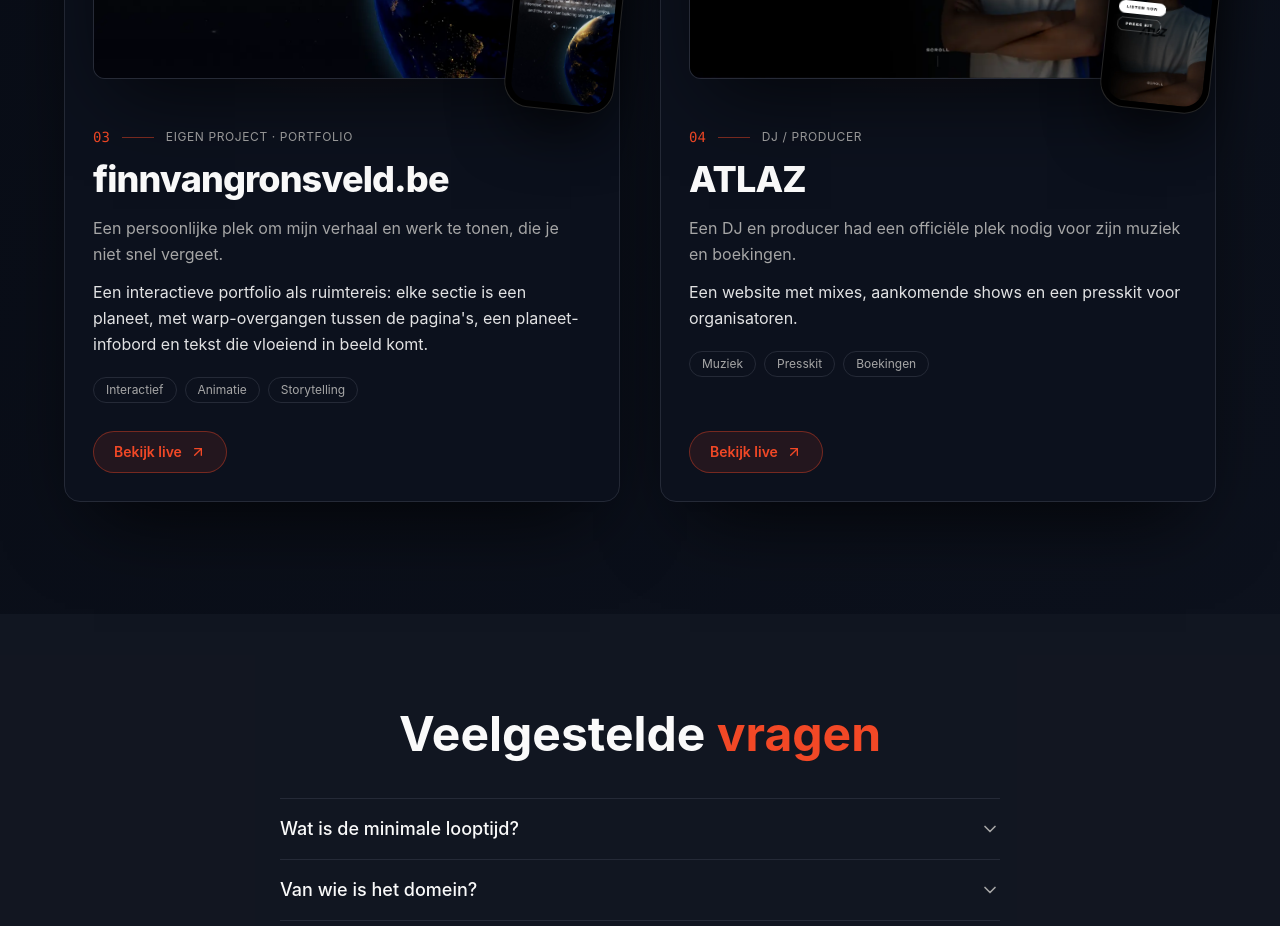
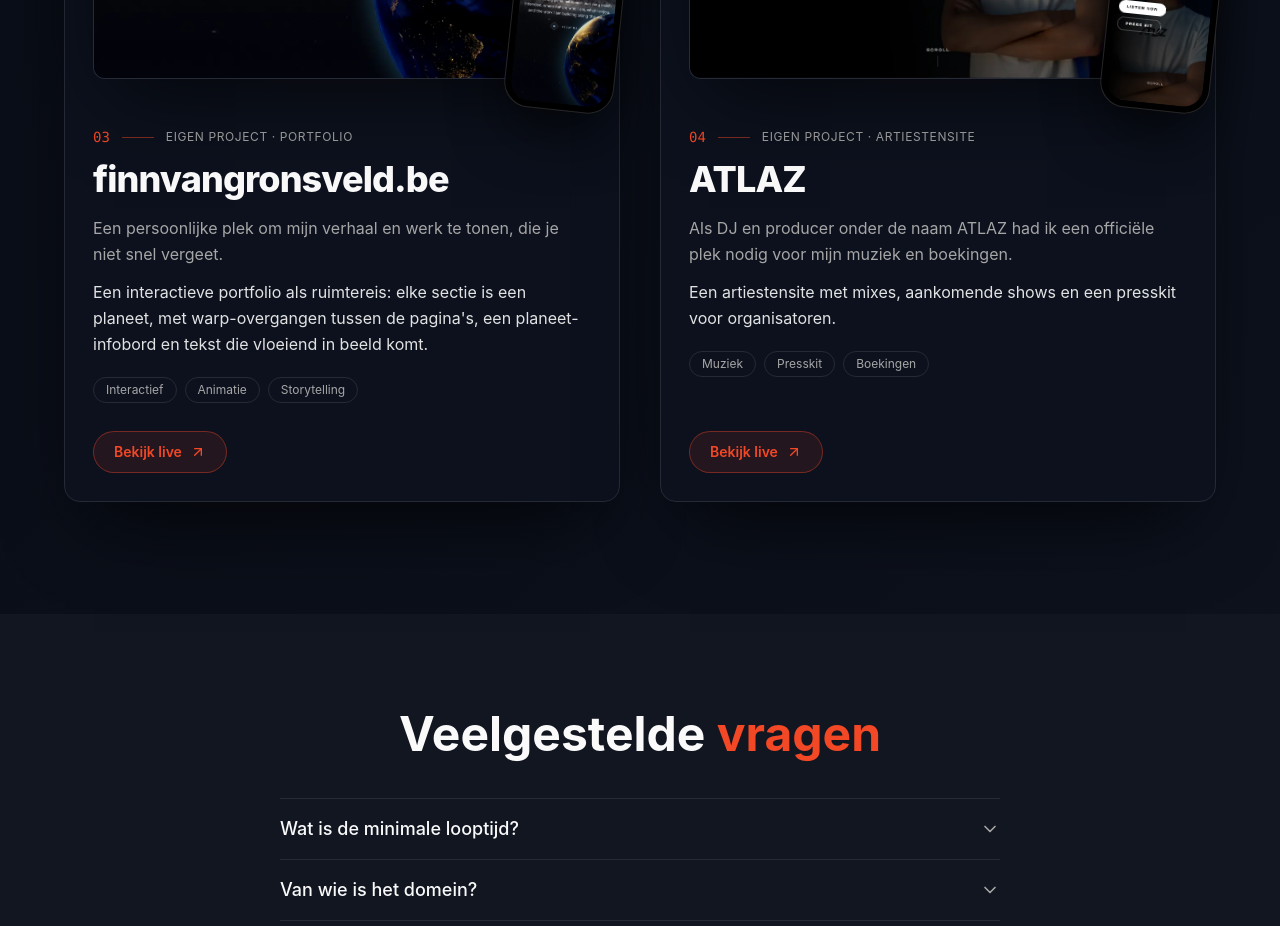
Before and after one commit to FlipForward/flipforward, a React (Vite) app: page / in a window 1280 px wide. Shown: the part 7220-8146 px from the top of the page. Built offline with nearby package versions, Linux system fonts and the light colour scheme.

Commit message:
fix(portfolio): ATLAZ als eigen project
Co-Authored-By: Claude Opus 5.5 <noreply@anthropic.com>

```diff
--- a/src/components/Portfolio.tsx
+++ b/src/components/Portfolio.tsx
@@ -75,9 +75,9 @@ const projects: Project[] = [
   },
   {
     title: "ATLAZ",
-    category: "DJ / producer",
-    challenge: "Een DJ en producer had een officiële plek nodig voor zijn muziek en boekingen.",
-    solution: "Een website met mixes, aankomende shows en een presskit voor organisatoren.",
+    category: "Eigen project · artiestensite",
+    challenge: "Als DJ en producer onder de naam ATLAZ had ik een officiële plek nodig voor mijn muziek en boekingen.",
+    solution: "Een artiestensite met mixes, aankomende shows en een presskit voor organisatoren.",
     tags: ["Muziek", "Presskit", "Boekingen"],
     link: "https://atlazmusic.be",
     domain: "atlazmusic.be",
```
Also changed, not shown: 1 other file (tests, documents, lock files or other folders).
